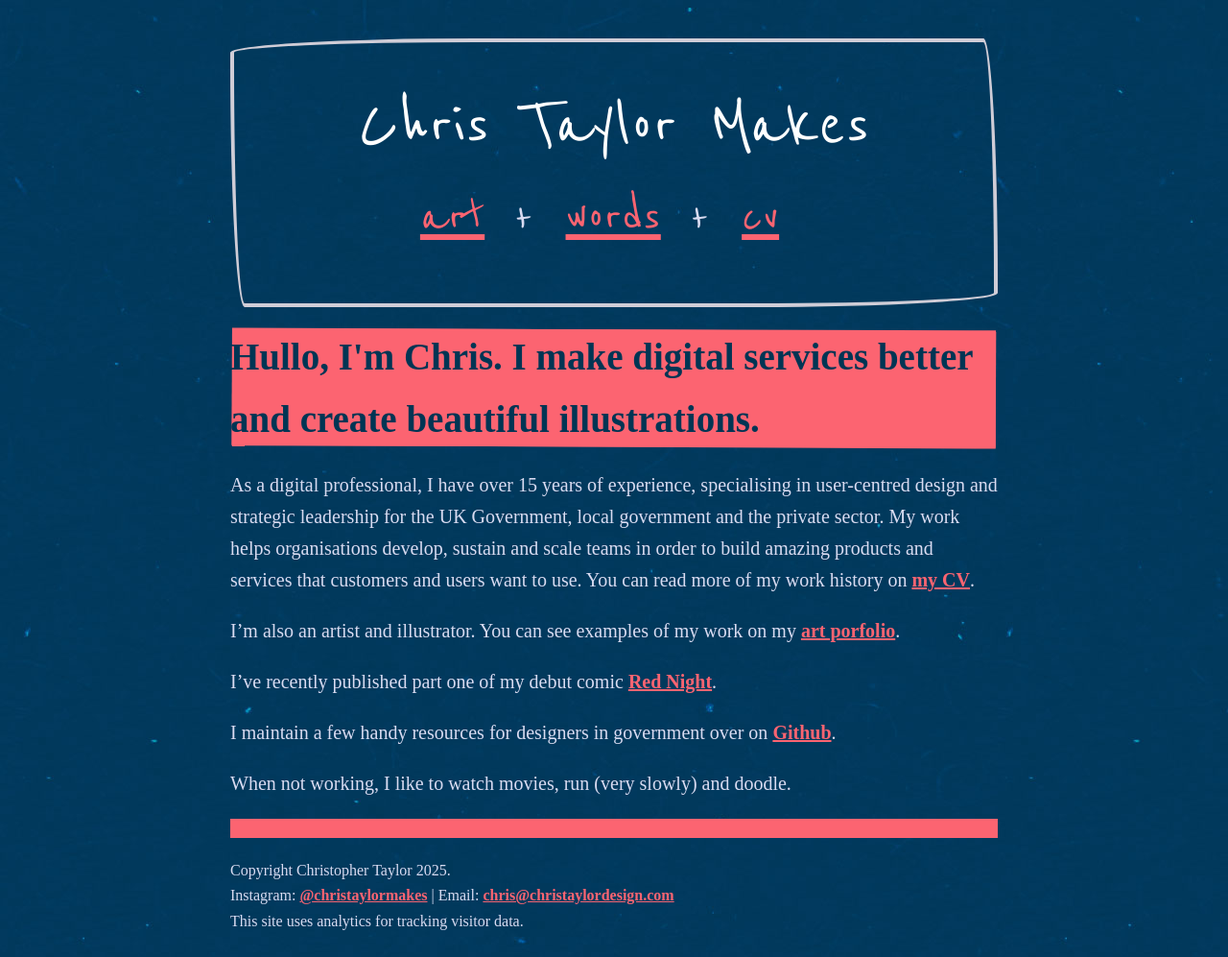
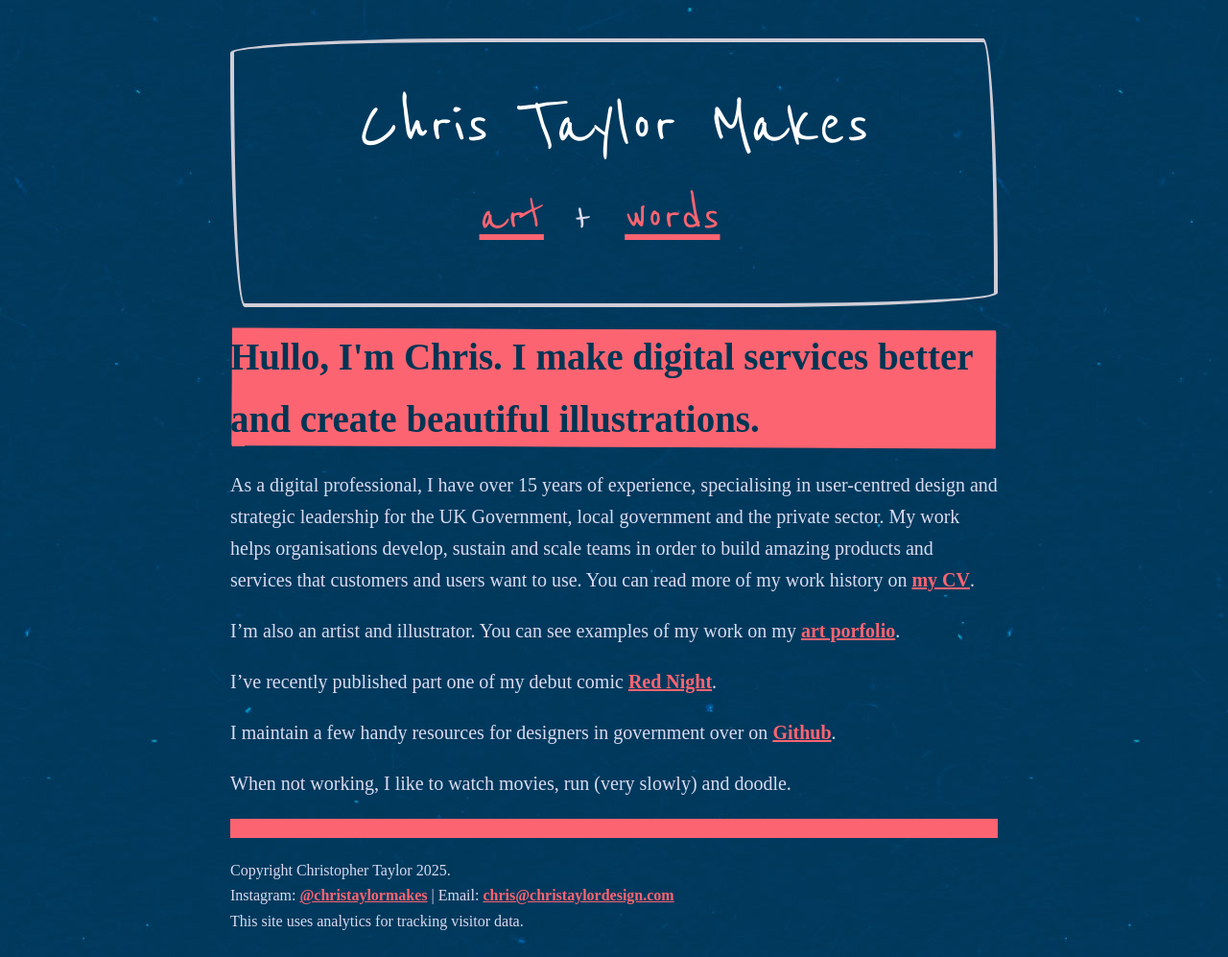
Before and after one commit to ctdesign/christaylordesign.com, a Jekyll site: the page built from index.md, in a window 1280 px wide. Shown: the whole page at 96% size. Built offline with Jekyll 4.4.1, drawn with Linux system fonts in a browser that asks for light colours; some web fonts are replaced.

```diff
--- a/_data/navigation.yml
+++ b/_data/navigation.yml
@@ -2,5 +2,3 @@
   url: /art/
 - title: words
   url: /words/
-- title: cv
-  url: /cv/
```
